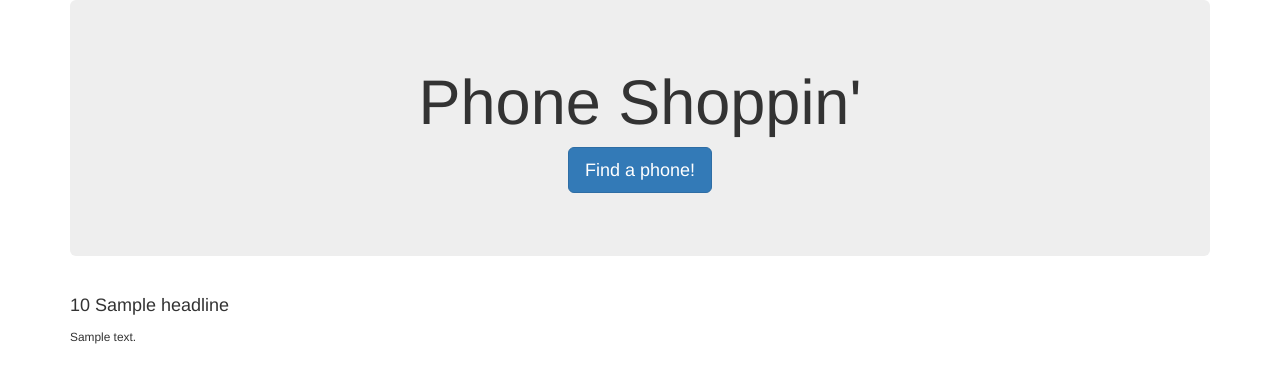
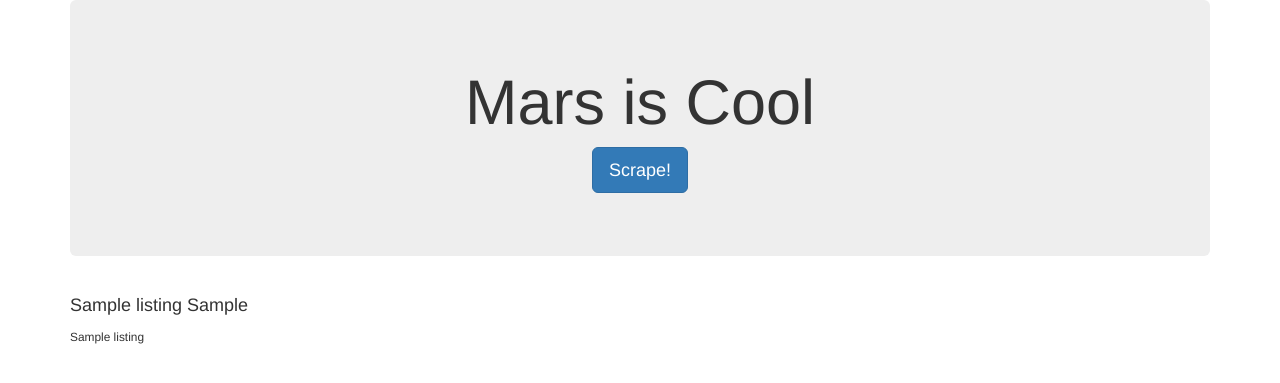
Before and after one commit to NateWitte/web-scraping-challenge, a Flask app: page / in a window 1280 px wide. Shown: the top 383 px of the page. Run offline with Flask 2, Linux system fonts and the light colour scheme; a database or web service that is not in the repository returns one stand-in record (values such as "Sample title"); some libraries are stand-ins or nearby versions.

Commit message:
Started html work

```diff
--- a/Mission_to_Mars/app.py
+++ b/Mission_to_Mars/app.py
@@ -1,6 +1,6 @@
 from flask import Flask, render_template, redirect
 from flask_pymongo import PyMongo
-import scrape_phone
+import scrape_mars
 
 app = Flask(__name__)
 
@@ -21,7 +21,7 @@ def index():
 @app.route("/scrape")
 def scraper():
     listings = mongo.db.listings
-    listings_data = mission_to_mars.scrape()
+    listings_data = scrape_mars.scrape()
     listings.update({}, listings_data, upsert=True)
     return redirect("/", code=302)
 
--- a/Mission_to_Mars/templates/index.html
+++ b/Mission_to_Mars/templates/index.html
@@ -5,7 +5,7 @@
   <meta charset="UTF-8">
   <meta name="viewport" content="width=device-width, initial-scale=1.0">
   <meta http-equiv="X-UA-Compatible" content="ie=edge">
-  <title>Find a Phone</title>
+  <title>Mars</title>
   <link rel="stylesheet" href="https://maxcdn.bootstrapcdn.com/bootstrap/3.3.7/css/bootstrap.min.css">
 </head>
 
@@ -13,15 +13,15 @@
   <div class="container">
 
     <div class="jumbotron text-center">
-      <h1>Phone Shoppin'</h1>
-      <p><a class="btn btn-primary btn-lg" href="/scrape" role="button">Find a phone!</a></p>
+      <h1>Mars is Cool</h1>
+      <p><a class="btn btn-primary btn-lg" href="/scrape" role="button">Scrape!</a></p>
     </div>
 
     <!-- Phone Listings -->
     <div class="row" id="craiglist-listings">
       <div class="col-md-12">
-        <h4 class="heading">{{listings.price}} {{listings.headline}}</h4>
-        <small>{{listings.reviews}}</small>
+        <h4 class="heading">{{listings.newest_title}} {{listings.newest_article}}</h4>
+        <small>{{listings.newest_title}}</small>
       </div>
     </div>
 
```
